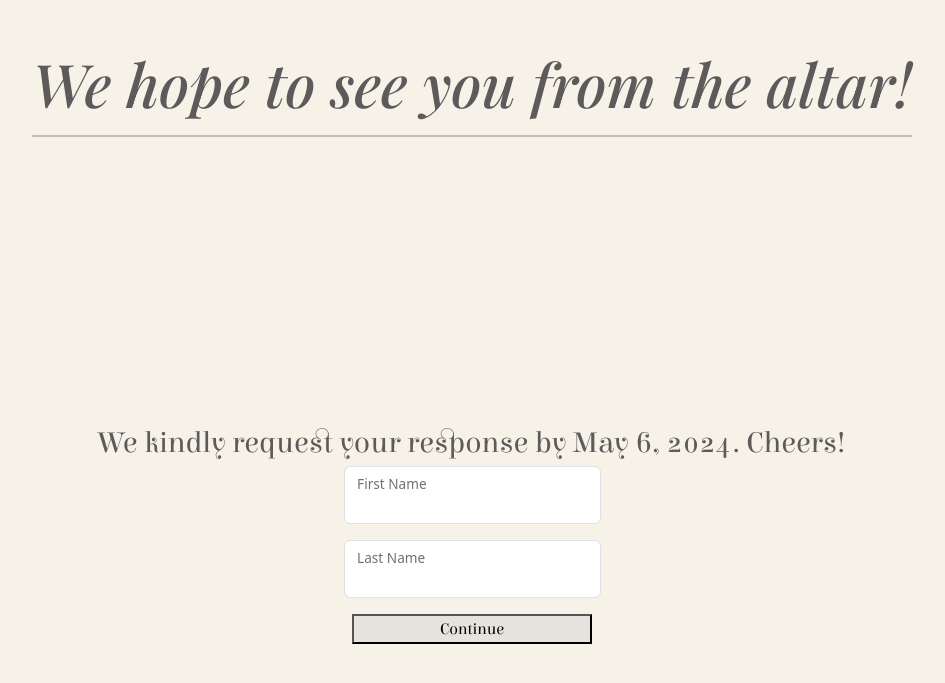
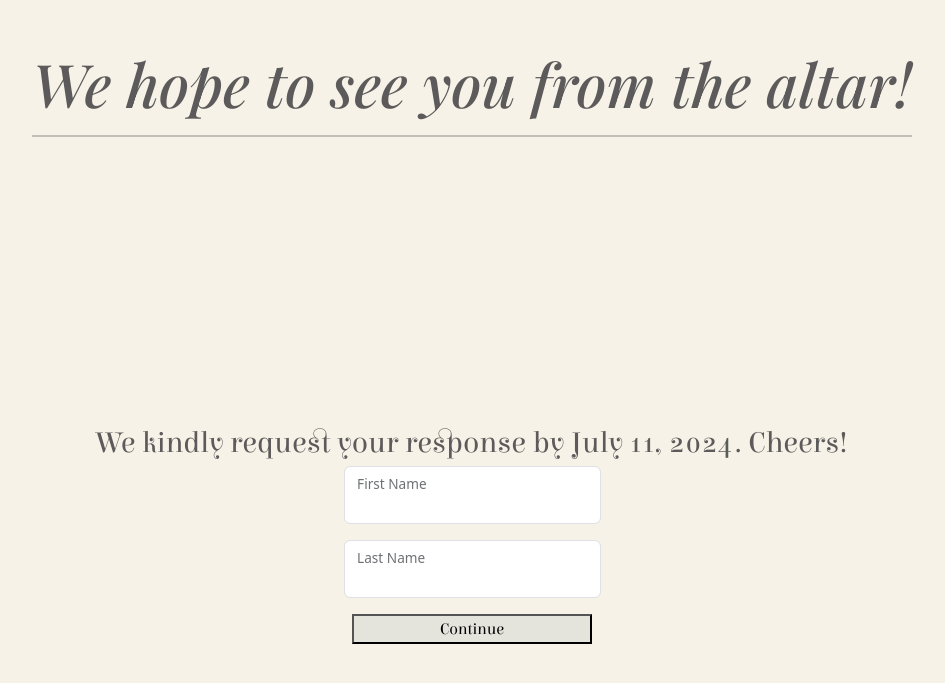
Before and after one commit to MichaelSault/herokudeployment, a React (Create React App) app: page / in a window 1280 px wide. Shown: the part 3974-4657 px from the top of the page, without its empty margins (168-1113 px from the left). Built offline with nearby package versions, Linux system fonts and the light colour scheme.

Commit message:
text changes and updated the tab title

```diff
--- a/public/index.html
+++ b/public/index.html
@@ -3,7 +3,7 @@
   <head>
     <meta charset="utf-8" />
     <link rel="stylesheet" href="node_modules/bootstrap/dist/css/bootstrap.css">
-    <link rel="icon" type="image/svg+xml" href="/src/icon.png" />
+    <link rel="icon" type="image/svg+xml" href="/src/favicon.ico" />
     <meta name="viewport" content="width=device-width, initial-scale=1" />
     <meta name="theme-color" content="#000000" />
     <meta
@@ -25,7 +25,7 @@
       work correctly both with client-side routing and a non-root public URL.
       Learn how to configure a non-root public URL by running `npm run build`.
     -->
-    <title>React App</title>
+    <title>Justin & Tanya</title>
   </head>
   <body>
     <noscript>You need to enable JavaScript to run this app.</noscript>
--- a/src/components/RSVPTag.compopnent.jsx
+++ b/src/components/RSVPTag.compopnent.jsx
@@ -232,7 +232,7 @@ function RSVPTag() {
                     <hr className='hrRSVP'/>
             </div>
             <div className='rsvpDeadline'>
-                <p className='elsie rsvpText'>We kindly request your response by May 6, 2024.  Cheers!</p>
+                <p className='elsie rsvpText'>We kindly request your response by July 11, 2024.  Cheers!</p>
 
             <FloatingLabel
                 controlId="firstName"
```
Also changed, not shown: public/icon.png (deleted), src/logo.svg (deleted), 1 other file (tests, documents, lock files or other folders).
